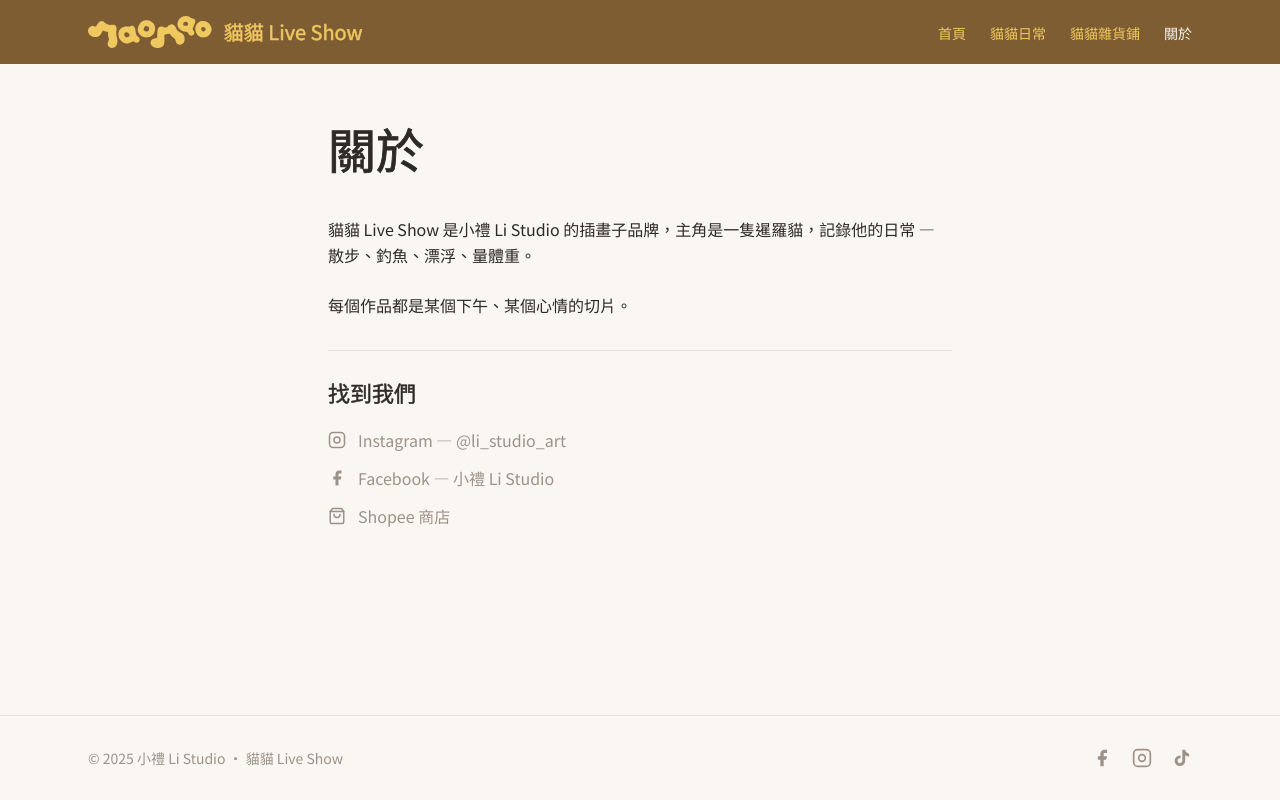
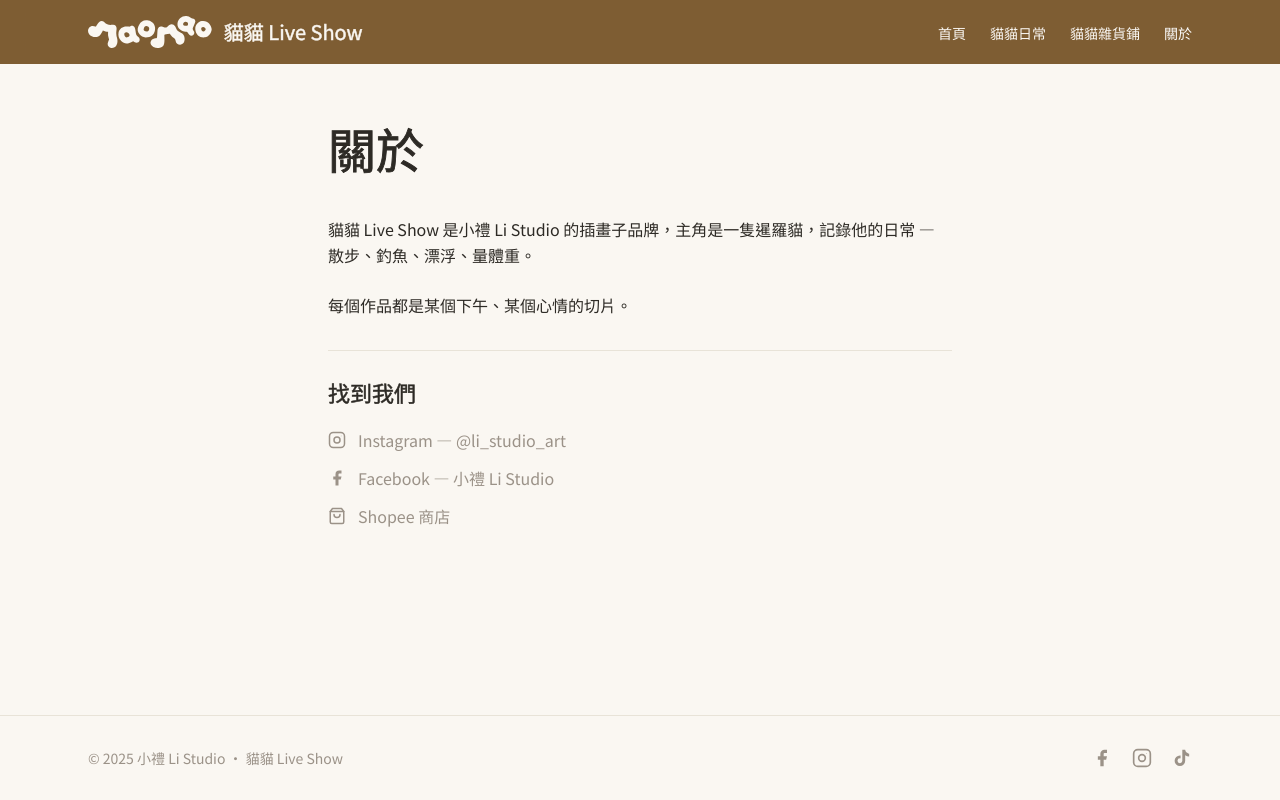
Before and after one commit to 78vince/maomao-live-show, a Next.js app: page /about in a window 1280 px wide. Built offline with nearby package versions, Linux system fonts and the light colour scheme; a web font is replaced by a local one.

Commit message:
fix(navbar): text cream, hover/active white

```diff
--- a/components/Navbar.tsx
+++ b/components/Navbar.tsx
@@ -37,7 +37,7 @@ export default function Navbar() {
       <nav className="max-w-6xl mx-auto px-6 py-4 flex items-center justify-between">
         <Link
           href="/"
-          className="flex items-center gap-3 text-[var(--color-yellow)] hover:text-[var(--color-cream)] transition-colors"
+          className="flex items-center gap-3 text-[var(--color-cream)] hover:text-white transition-colors"
         >
           <svg height="32" viewBox="0 0 534 138" fill="currentColor" xmlns="http://www.w3.org/2000/svg" style={{ width: "auto" }}>
             <g transform="matrix(1,0,0,1,-6560.000159,-402.304027)">
@@ -76,10 +76,10 @@ export default function Navbar() {
             <li key={link.href}>
               <Link
                 href={link.href}
-                className={`text-sm font-medium transition-colors hover:text-[var(--color-cream)] ${
+                className={`text-sm font-medium transition-colors hover:text-white ${
                   pathname === link.href
-                    ? "text-[var(--color-cream)]"
-                    : "text-[var(--color-yellow)]"
+                    ? "text-white"
+                    : "text-[var(--color-cream)]"
                 }`}
               >
                 {link.label}
```
